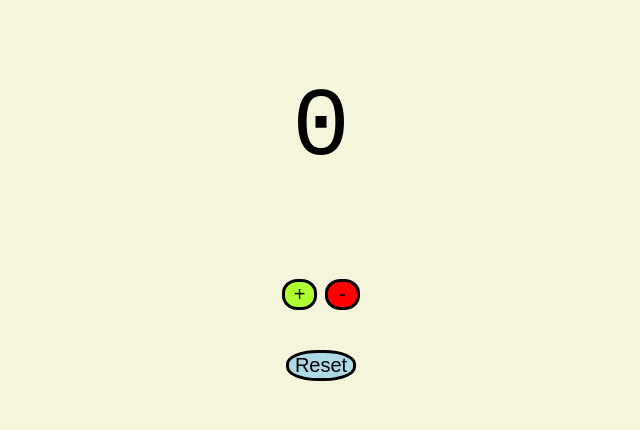
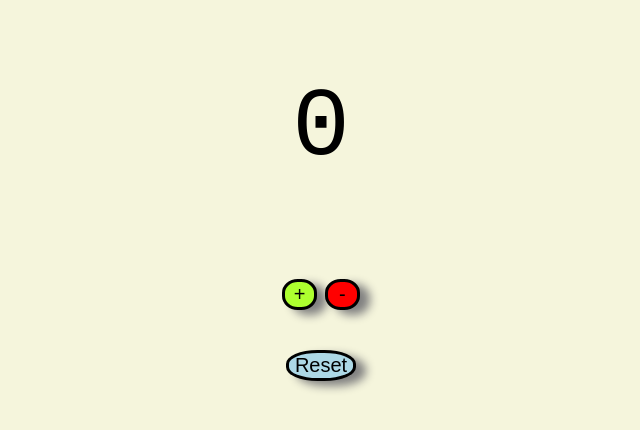
Before and after one commit to mtrhoades/counterAppJavascript, a plain HTML site: page index.html in a window 1280 px wide. Shown: the part 134-564 px from the top of the page, without its empty margins (319-959 px from the left). Drawn offline with Linux system fonts and the light colour scheme.

Commit message:
added box-shadow to buttons

```diff
--- a/styles.css
+++ b/styles.css
@@ -13,6 +13,7 @@ h1 {
 
 button {
     cursor: pointer;
+    box-shadow: 10px 5px 10px gray;
 }
 
 .display p {
```
